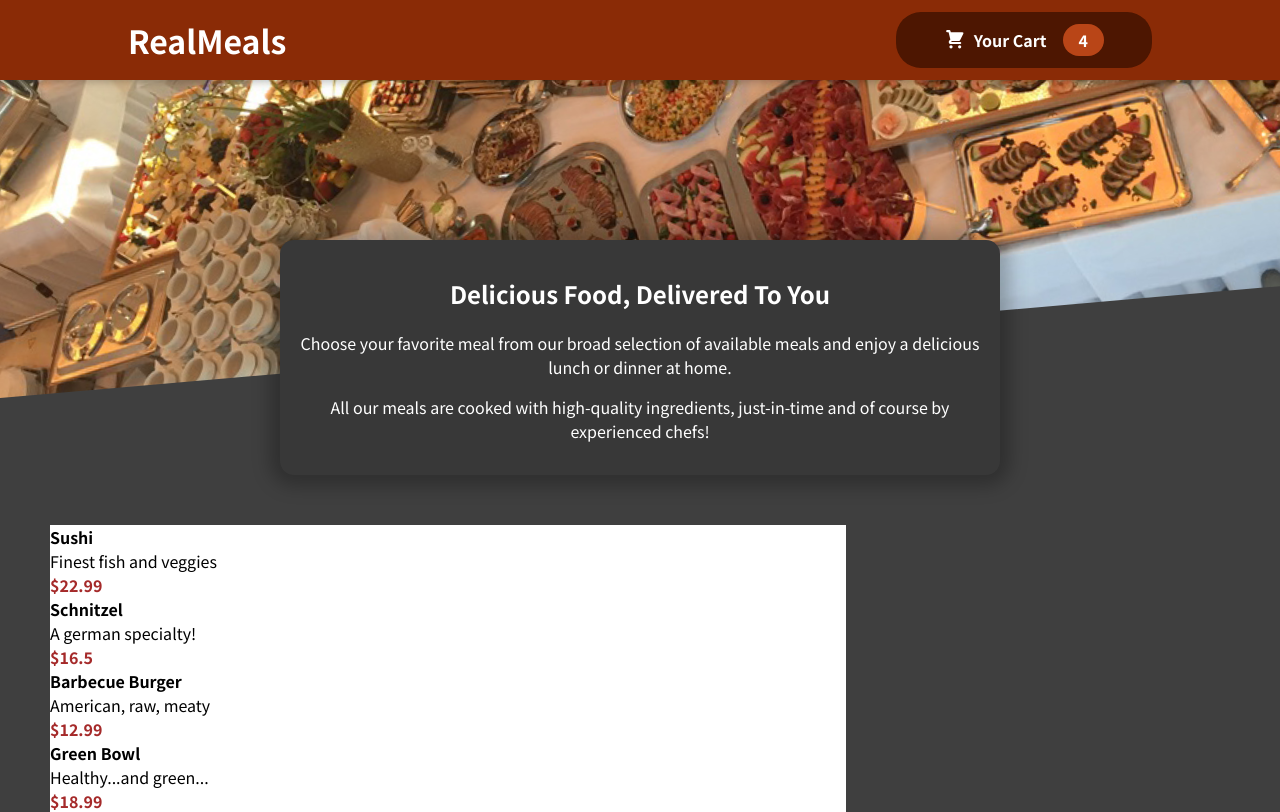
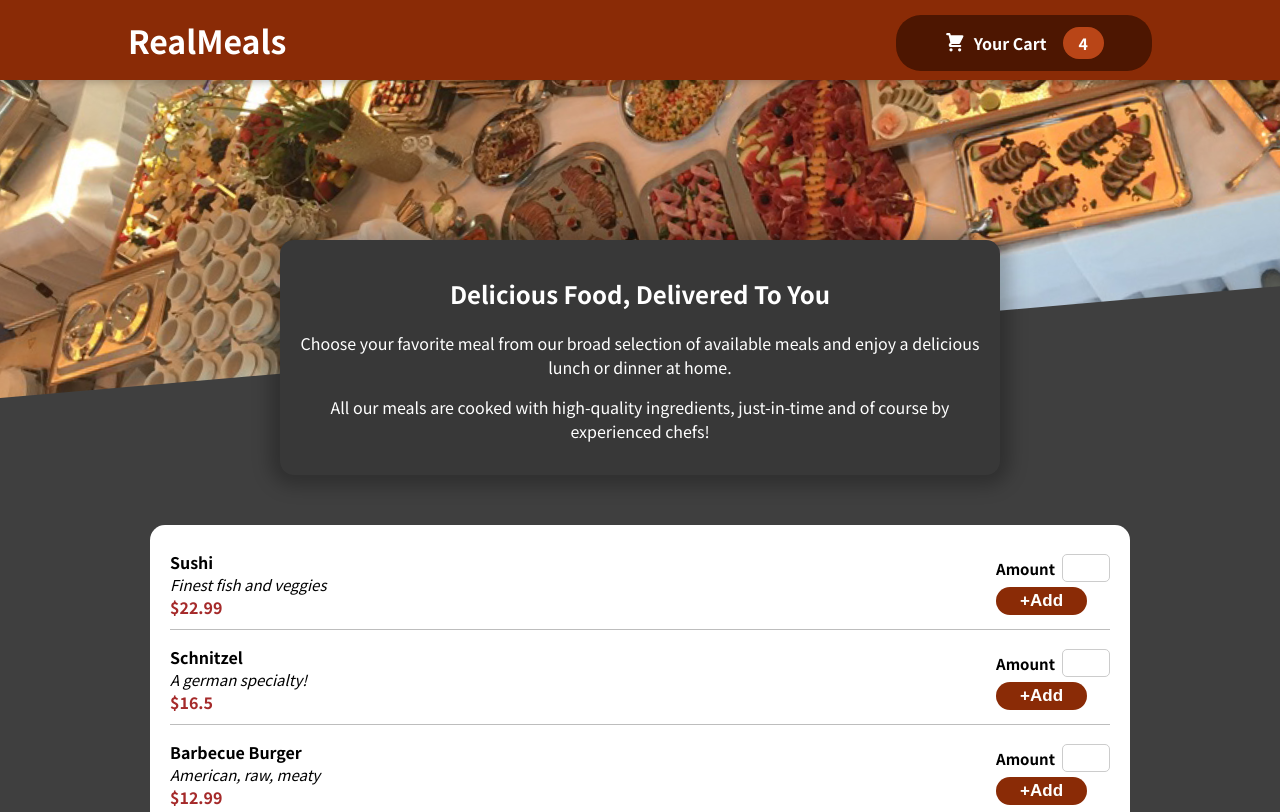
Before and after one commit to Akshay-Nishal/restaurant-app, a React (Create React App) app: page / in a window 1280 px wide. Shown: the top 812 px of the page. Built offline with nearby package versions, Linux system fonts and the light colour scheme.

Commit message:
Adding a Form

```diff
--- /dev/null
+++ b/src/Components/Meals/AddForm.css
@@ -0,0 +1,25 @@
+label {
+    font-weight: bold;
+    margin-right: 7px !important;
+    font-size: 15px;
+}
+
+input {
+    width: 3rem;
+    border-radius: 5px;
+    border: 1px solid #ccc;
+    font: inherit;
+    padding-left: 0.5rem;
+}
+
+button {
+    font-size: 17px;
+    cursor: pointer;
+    background-color: #8a2b06;
+    border: none;
+    color: white;
+    padding: 0.25rem 1.5rem;
+    border-radius: 20px;
+    font-weight: bold;
+    margin-top: 5px !important;
+  }
--- /dev/null
+++ b/src/Components/Meals/AddForm.jsx
@@ -0,0 +1,19 @@
+import React from 'react'
+import './AddForm.css'
+
+export default function AddForm(props) {
+    const item = props.data
+    const addToCard =(event)=>{
+        event.preventDefault()
+        console.log('Added : ',item.name);
+
+    }
+  return (
+    <form onSubmit={addToCard}>
+        <label htmlFor="quantity">Amount</label>
+        <input type="number" id="quantity" min={0} />
+        <br />
+        <button type='submit'>+Add</button>
+    </form>
+  )
+}
--- a/src/Components/Meals/MealItem.jsx
+++ b/src/Components/Meals/MealItem.jsx
@@ -1,14 +1,20 @@
 import React from 'react'
 import './Meals.css'
+import AddForm from './AddForm'
 
 function MealItem(props) {
     const item = props.data
-    console.log(props.data)
+    // console.log(props.data)
   return (
     <div className='list-item'>
-        <h4>{item.name}</h4>
-        <p>{item.description}</p>
-        <b className='price'>${item.price}</b>
+        <div className='meal-info'>
+            <h4>{item.name}</h4>
+            <p>{item.description}</p>
+            <b className='price'>${item.price}</b>
+        </div>
+        <div className='add-form'>
+            <AddForm data={item}/>
+        </div>
     </div>
   )
 }
--- a/src/Components/Meals/Meals.css
+++ b/src/Components/Meals/Meals.css
@@ -1,21 +1,32 @@
 .mealslist-body{
-    width: 70%;
-    align-items: center;
+    margin: 50px 150px;
     display: flex;
-    justify-content: center;
+    border-radius: 15px;
+    background-color: white;
+    padding: 10px 20px;
+    display: flex;
+    flex-direction: column;
 }
-.mealslist{
-    background-color: white;
-    margin: 50px;
-    width: 100%;
-    /* width: 75%; */
-}
+
 
 .list-item *{
     margin: 0px;
+}
+.list-item{
+    margin: 15px 0px 0px 0px;
+    display: flex;
+    align-items: center;
+    justify-content: space-between;
+    border-bottom: 1px solid rgb(189, 189, 189);
+    padding-bottom: 10px;
 }
 
 .price{
     margin-bottom: 30px;
     color: brown;
 }
+
+.list-item p{
+    font-style: italic;
+    font-size: 15px;
+}
--- a/src/Components/Meals/Meals.jsx
+++ b/src/Components/Meals/Meals.jsx
@@ -3,22 +3,19 @@ import { useContext } from "react";
 import MealItem from './MealItem';
 import { MealsListContext } from '../../Contexts/ItemsContext';
 import './Meals.css'
+import AddForm from './AddForm';
 
 function Meals() {
     const {mealsList} = useContext(MealsListContext)
-    console.log(mealsList);
+    // console.log(mealsList)
   return (
-    // <center>
     <div className='mealslist-body'>
-        <div className='mealslist'>
         {mealsList.map((item)=>{
         return(
             <MealItem key={item.id} data={item}/>
             )
         })}
-        </div>
     </div>
-    // {/* </center> */}
   )
 }
 
```
